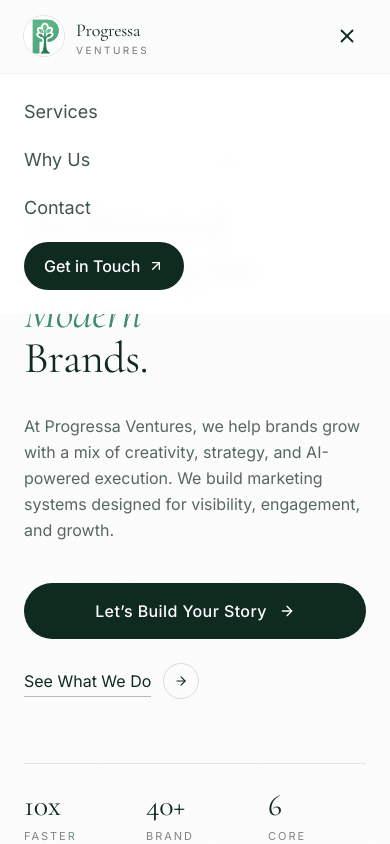
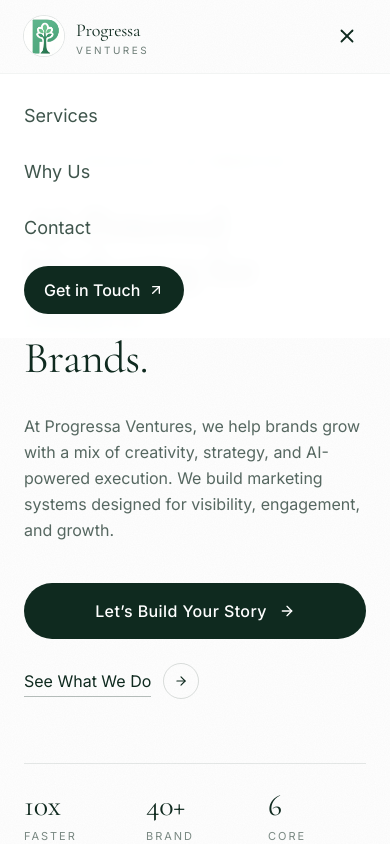
Before and after one commit to AkshathPunacha/progresa-ventures, a React (Vite) app: page / in a window 390 px wide. Both pictures are taken after a click on the button "Menu". Shown: the top 844 px of the page. Built offline with nearby package versions, Linux system fonts and the light colour scheme.

Commit message:
Convert mobile menu dropdown links to button elements for touch reliability

```diff
--- a/src/App.jsx
+++ b/src/App.jsx
@@ -181,24 +181,22 @@ function Nav() {
             transition={{ duration: 0.35, ease: [0.22, 1, 0.36, 1] }}
             className="md:hidden bg-cream/95 backdrop-blur border-t border-ink/5 overflow-hidden"
           >
-            <div className="px-6 py-6 flex flex-col gap-5">
+            <div className="px-6 py-6 flex flex-col items-start gap-5">
               {links.map((l) => (
-                <a
+                <button
                   key={l.href}
-                  href={l.href}
                   onClick={(e) => handleLinkClick(e, l.href)}
-                  className="text-ink/80 text-lg"
+                  className="text-ink/80 text-lg text-left py-1 w-full"
                 >
                   {l.label}
-                </a>
+                </button>
               ))}
-              <a
-                href="#contact"
+              <button
                 onClick={(e) => handleLinkClick(e, '#contact')}
                 className="inline-flex items-center gap-2 text-base font-medium text-cream bg-ink rounded-full px-5 py-3 w-fit"
               >
                 Get in Touch <ArrowUpRight size={16} />
-              </a>
+              </button>
             </div>
           </motion.div>
         )}
```
